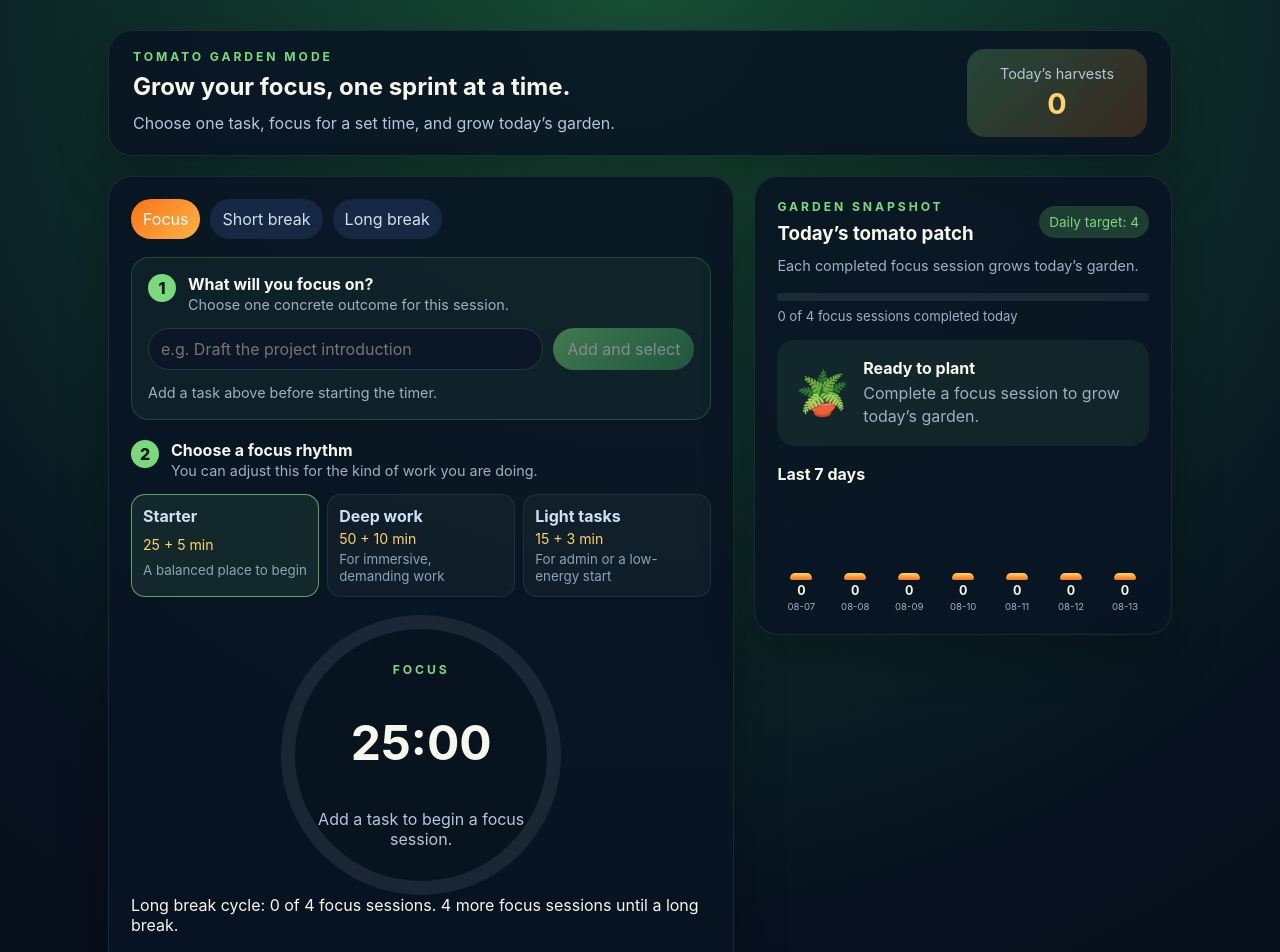
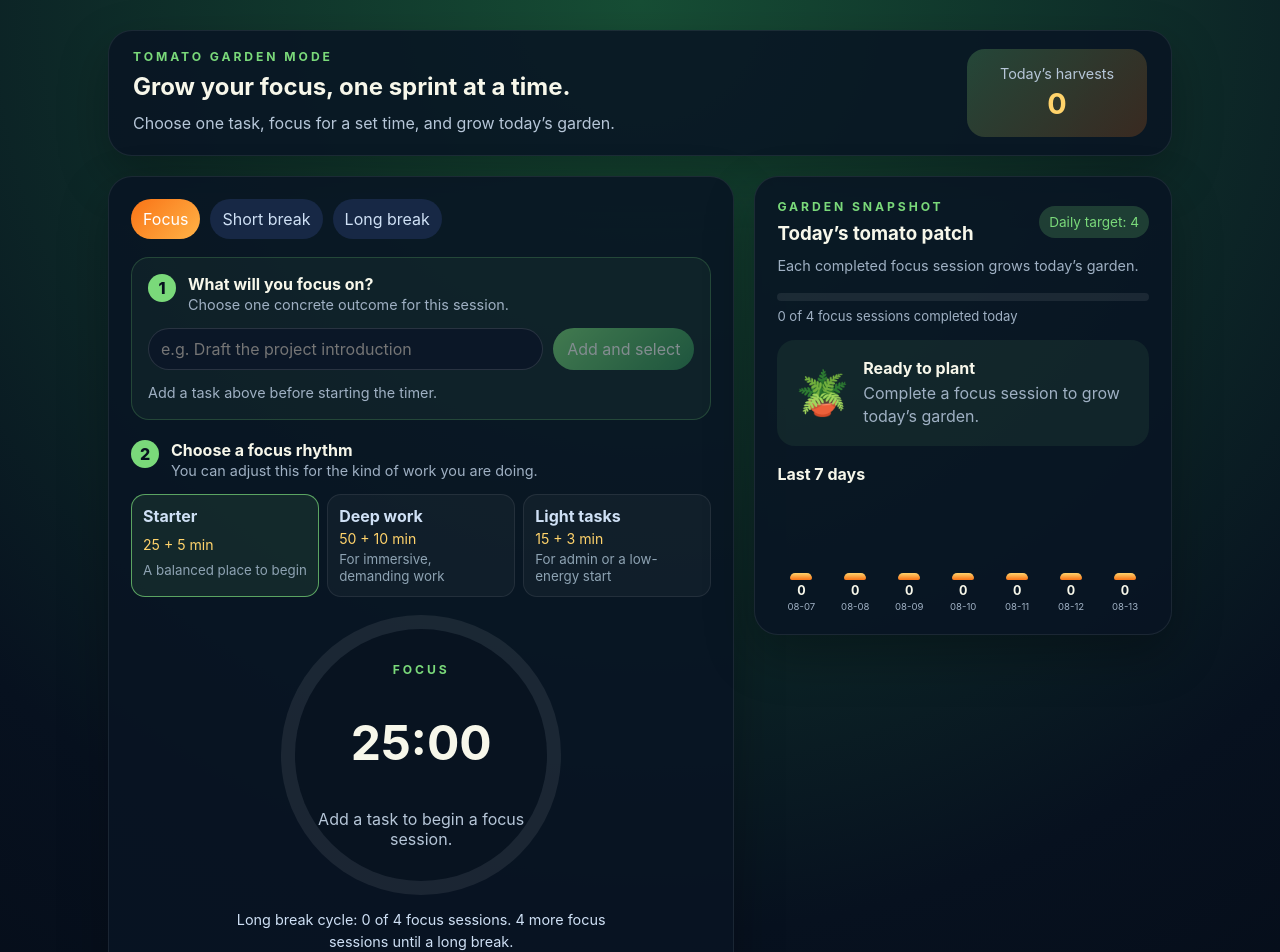
Before and after one commit to beaket-test-001/tomato-app, a Vue app: page / in a window 1280 px wide. Shown: the top 952 px of the page. Built offline with nearby package versions, Linux system fonts and the light colour scheme.

Commit message:
feat: show long break cycle progress

```diff
--- a/src/index.css
+++ b/src/index.css
@@ -50,6 +50,7 @@ h1, h2, h3, p { margin: 0; }
 .mode-name { color: #7ad97a; font-weight: 700; text-transform: uppercase; letter-spacing: 0.24em; font-size: 0.76rem; margin-bottom: 8px; }
 .ring h2 { font-size: 3rem; margin-bottom: 8px; }
 .status { color: #b6c6d8; }
+.cycle-progress { max-width: 430px; margin: 14px auto 0; color: #cfe0f5; font-size: 0.9rem; line-height: 1.5; text-align: center; }
 .controls { display: flex; gap: 10px; justify-content: center; margin-top: 18px; flex-wrap: wrap; }
 .controls button, .task-input-row button, .task-actions button { border: none; border-radius: 999px; padding: 10px 14px; color: white; }
 .controls .primary { min-width: 0; max-width: min(100%, 430px); overflow: hidden; text-overflow: ellipsis; white-space: nowrap; }
```
